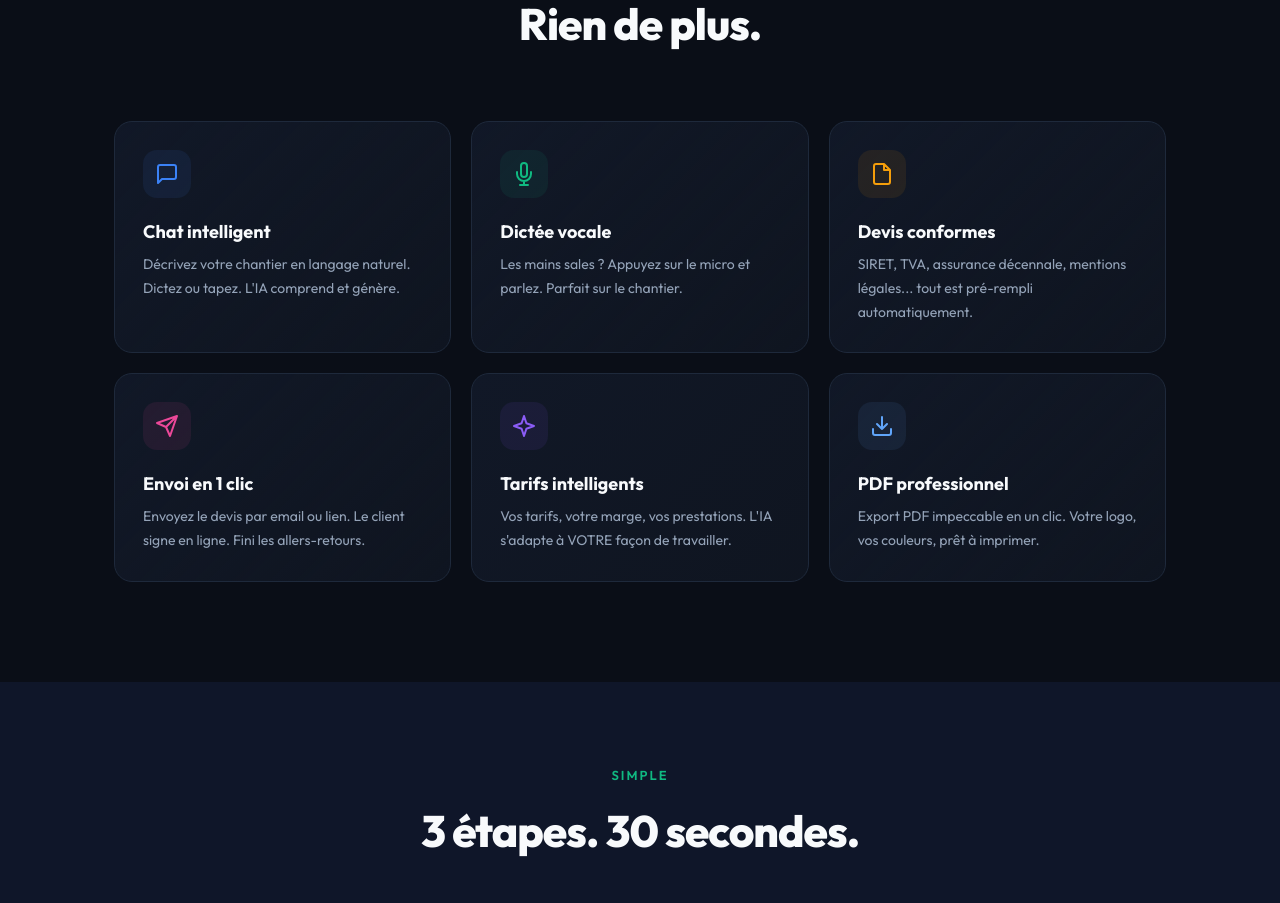
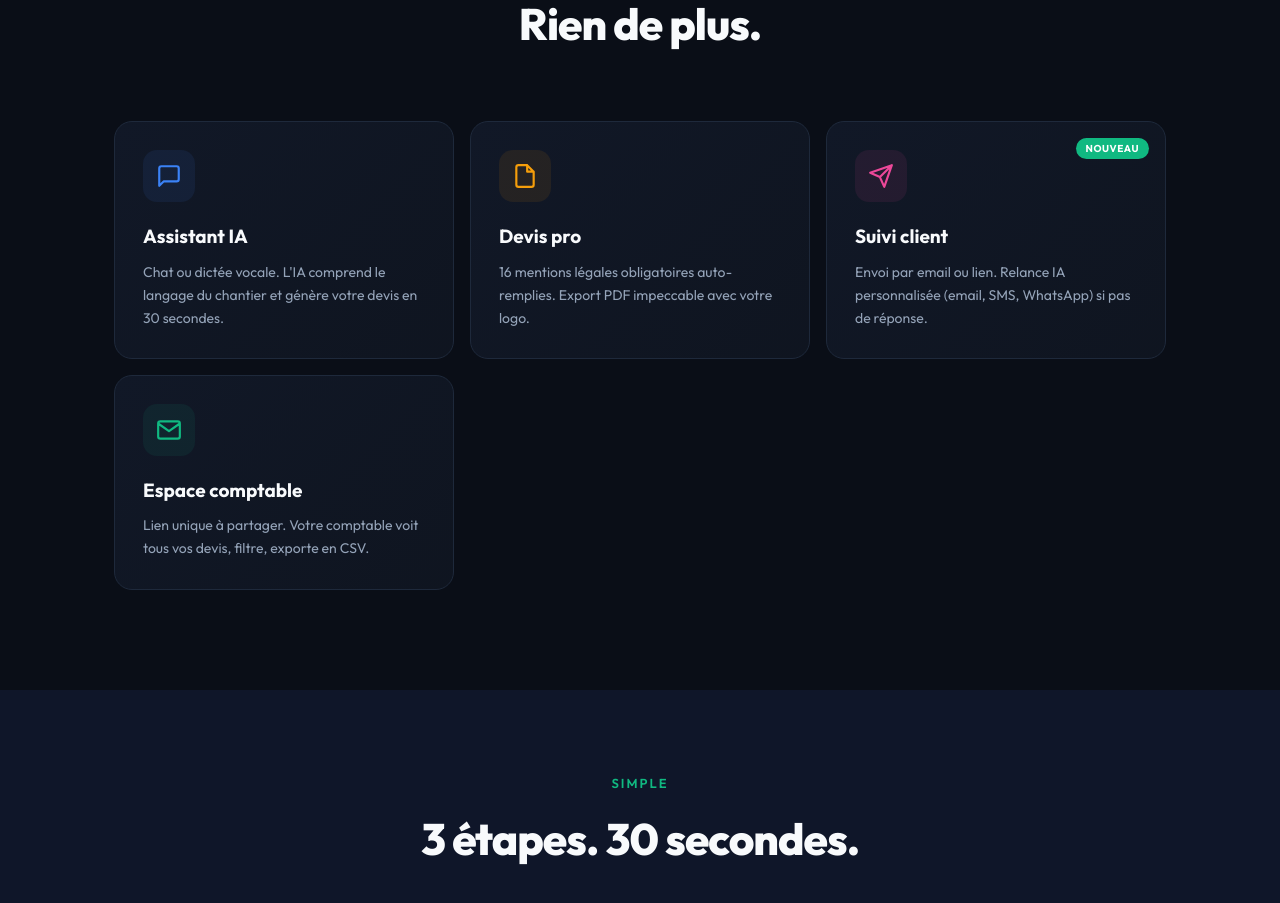
Before and after one commit to Snopino/kota-site, a Next.js app: page / in a window 1280 px wide. Shown: the part 1640-2543 px from the top of the page. Built offline with nearby package versions, Linux system fonts and the light colour scheme.

Commit message:
Simplify features

```diff
--- a/app/page.tsx
+++ b/app/page.tsx
@@ -354,58 +354,55 @@ export default function KotaLanding() {
           </div>
         </div>
 
-        <div style={{ display: "grid", gridTemplateColumns: "repeat(auto-fit, minmax(300px, 1fr))", gap: 20 }}>
+        <div style={{ display: "grid", gridTemplateColumns: "repeat(auto-fit, minmax(260px, 1fr))", gap: 16 }}>
           {[
             {
               icon: "M21 15a2 2 0 0 1-2 2H7l-4 4V5a2 2 0 0 1 2-2h14a2 2 0 0 1 2 2z",
-              title: "Chat intelligent",
-              desc: "Décrivez votre chantier en langage naturel. Dictez ou tapez. L'IA comprend et génère.",
+              title: "Assistant IA",
+              desc: "Chat ou dictée vocale. L'IA comprend le langage du chantier et génère votre devis en 30 secondes.",
               color: K.accent,
             },
             {
-              icon: "M12 1a3 3 0 0 0-3 3v8a3 3 0 0 0 6 0V4a3 3 0 0 0-3-3zM19 10v2a7 7 0 0 1-14 0v-2M12 19v4M8 23h8",
-              title: "Dictée vocale",
-              desc: "Les mains sales ? Appuyez sur le micro et parlez. Parfait sur le chantier.",
-              color: K.green,
-            },
-            {
               icon: "M14 2H6a2 2 0 0 0-2 2v16a2 2 0 0 0 2 2h12a2 2 0 0 0 2-2V8zM14 2v6h6",
-              title: "Devis conformes",
-              desc: "SIRET, TVA, assurance décennale, mentions légales... tout est pré-rempli automatiquement.",
+              title: "Devis pro",
+              desc: "16 mentions légales obligatoires auto-remplies. Export PDF impeccable avec votre logo.",
               color: K.orange,
             },
             {
               icon: "M22 2L11 13M22 2l-7 20-4-9-9-4z",
-              title: "Envoi en 1 clic",
-              desc: "Envoyez le devis par email ou lien. Le client signe en ligne. Fini les allers-retours.",
+              title: "Suivi client",
+              desc: "Envoi par email ou lien. Relance IA personnalisée (email, SMS, WhatsApp) si pas de réponse.",
               color: K.pink,
+              badge: "NOUVEAU",
             },
             {
-              icon: "M12 2l2.4 7.2L22 12l-7.6 2.8L12 22l-2.4-7.2L2 12l7.6-2.8z",
-              title: "Tarifs intelligents",
-              desc: "Vos tarifs, votre marge, vos prestations. L'IA s'adapte à VOTRE façon de travailler.",
-              color: "#8b5cf6",
-            },
-            {
-              icon: "M21 15v4a2 2 0 0 1-2 2H5a2 2 0 0 1-2-2v-4M7 10l5 5 5-5M12 15V3",
-              title: "PDF professionnel",
-              desc: "Export PDF impeccable en un clic. Votre logo, vos couleurs, prêt à imprimer.",
-              color: K.accentLight,
+              icon: "M4 4h16c1.1 0 2 .9 2 2v12c0 1.1-.9 2-2 2H4c-1.1 0-2-.9-2-2V6c0-1.1.9-2 2-2zM22 6l-10 7L2 6",
+              title: "Espace comptable",
+              desc: "Lien unique à partager. Votre comptable voit tous vos devis, filtre, exporte en CSV.",
+              color: K.green,
             },
           ].map((f, i) => (
             <div key={f.title} id={`feat-${i}`} data-reveal className="hover-lift" style={{
-              ...reveal(`feat-${i}`, i * 0.1),
+              ...reveal(`feat-${i}`, i * 0.08),
               background: K.gradientCard, border: `1px solid ${K.darkBorder}`,
-              borderRadius: 18, padding: 28, cursor: "default",
+              borderRadius: 18, padding: 28, cursor: "default", position: "relative",
             }}>
+              {f.badge && (
+                <div style={{
+                  position: "absolute", top: 16, right: 16,
+                  background: K.green, color: "#fff",
+                  fontSize: 10, fontWeight: 700, padding: "3px 10px", borderRadius: 100,
+                  letterSpacing: "0.05em",
+                }}>{f.badge}</div>
+              )}
               <div style={{
-                width: 48, height: 48, borderRadius: 14, background: `${f.color}15`,
+                width: 52, height: 52, borderRadius: 14, background: `${f.color}15`,
                 display: "flex", alignItems: "center", justifyContent: "center", marginBottom: 20,
               }}>
-                <svg width="24" height="24" viewBox="0 0 24 24" fill="none" stroke={f.color} strokeWidth="2" strokeLinecap="round" strokeLinejoin="round"><path d={f.icon} /></svg>
+                <svg width="26" height="26" viewBox="0 0 24 24" fill="none" stroke={f.color} strokeWidth="2" strokeLinecap="round" strokeLinejoin="round"><path d={f.icon} /></svg>
               </div>
-              <h3 style={{ fontSize: 18, fontWeight: 700, marginBottom: 8 }}>{f.title}</h3>
-              <p style={{ fontSize: 14, color: K.gray, lineHeight: 1.7 }}>{f.desc}</p>
+              <h3 style={{ fontSize: 19, fontWeight: 700, marginBottom: 10 }}>{f.title}</h3>
+              <p style={{ fontSize: 14, color: K.gray, lineHeight: 1.65 }}>{f.desc}</p>
             </div>
           ))}
         </div>
```
